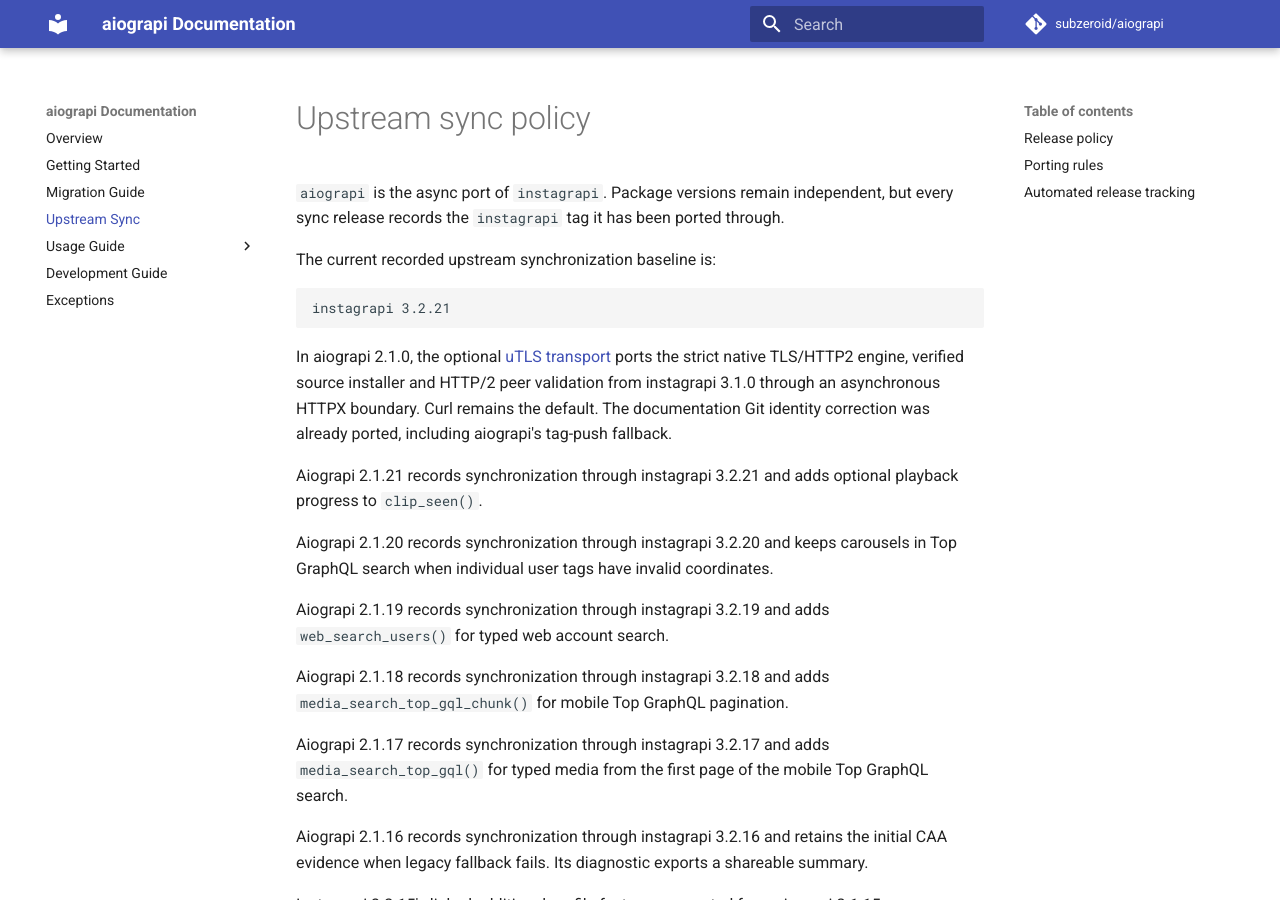
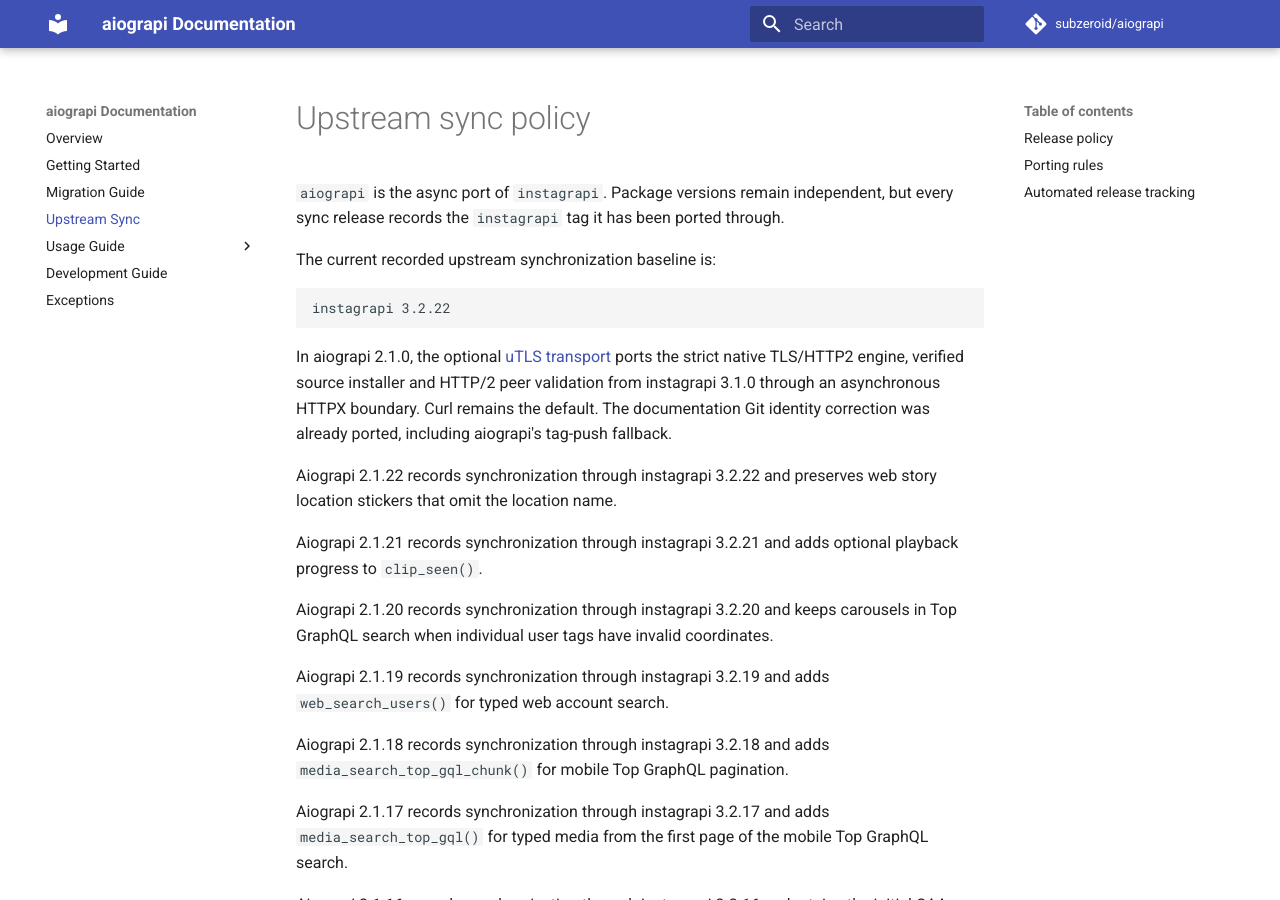
Before and after one commit to subzeroid/aiograpi, an MkDocs documentation site: the page built from docs/upstream-sync.md, in a window 1280 px wide and 900 px high. Built offline with MkDocs 1.6.1 and Material for MkDocs 9.7.7, drawn with Linux system fonts in a browser that asks for light colours; comment, search, counter and statistics services are not loaded; the version menu is left out.

Commit message:
chore: release aiograpi 2.1.22 (#583)
Publish handling for unnamed location stickers in web stories.

````diff
--- a/aiograpi/__init__.py
+++ b/aiograpi/__init__.py
@@ -48,7 +48,7 @@ from aiograpi.mixins.video import DownloadVideoMixin, UploadVideoMixin
 # Used as fallback logger if another is not provided.
 DEFAULT_LOGGER = logging.getLogger("aiograpi")
 
-__upstream_instagrapi_version__ = "3.2.21"
+__upstream_instagrapi_version__ = "3.2.22"
 
 
 class Client(
--- a/docs/upstream-sync.md
+++ b/docs/upstream-sync.md
@@ -5,10 +5,12 @@
 The current recorded upstream synchronization baseline is:
 
 ```text
-instagrapi 3.2.21
+instagrapi 3.2.22
 ```
 
 In aiograpi 2.1.0, the optional [uTLS transport](usage-guide/utls.md) ports the strict native TLS/HTTP2 engine, verified source installer and HTTP/2 peer validation from instagrapi 3.1.0 through an asynchronous HTTPX boundary. Curl remains the default. The documentation Git identity correction was already ported, including aiograpi's tag-push fallback.
+
+Aiograpi 2.1.22 records synchronization through instagrapi 3.2.22 and preserves web story location stickers that omit the location name.
 
 Aiograpi 2.1.21 records synchronization through instagrapi 3.2.21 and adds optional playback progress to `clip_seen()`.
 
--- a/pyproject.toml
+++ b/pyproject.toml
@@ -4,7 +4,7 @@ build-backend = "setuptools.build_meta"
 
 [project]
 name = "aiograpi"
-version = "2.1.21"
+version = "2.1.22"
 authors = [
     { name = "Mark Subzeroid", email = "143403577+subzeroid@users.noreply.github.com" },
 ]
````
Also changed, not shown: CHANGELOG.md (+1 -1 lines), 2 other files.
